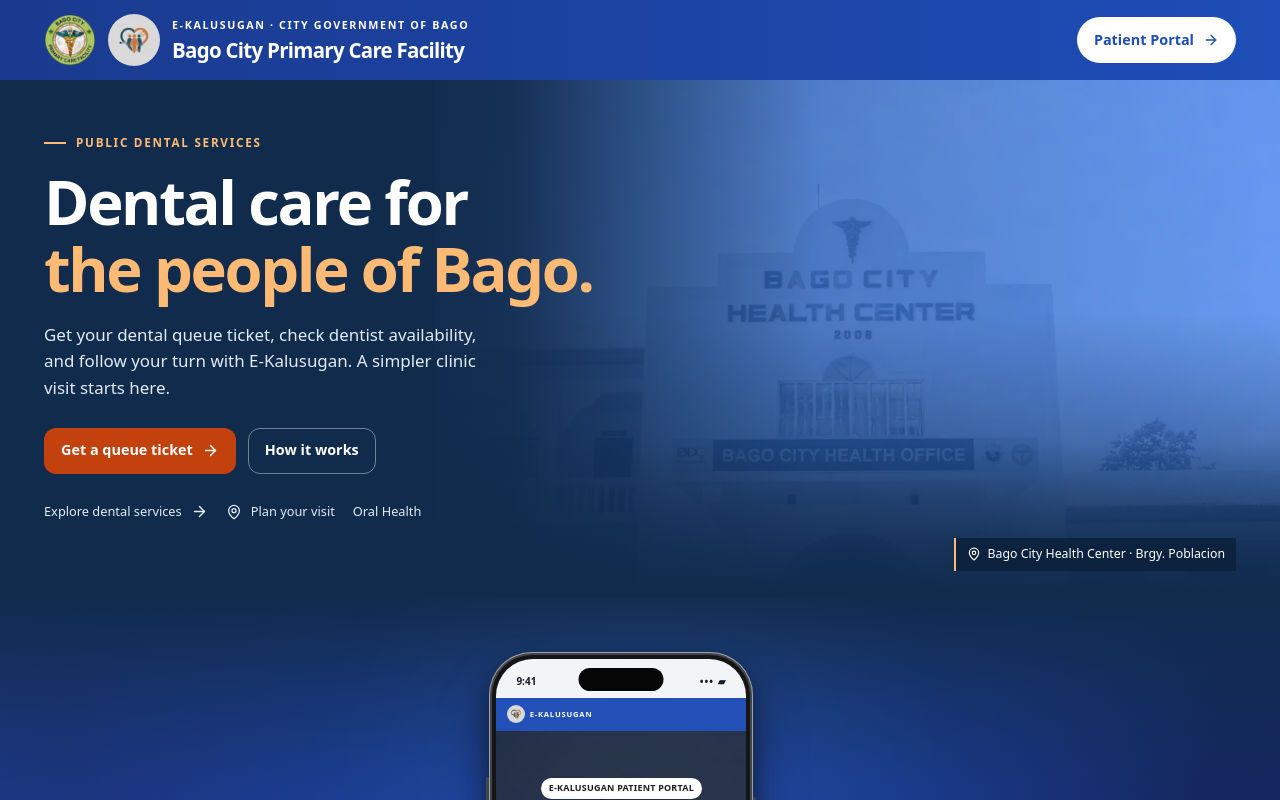
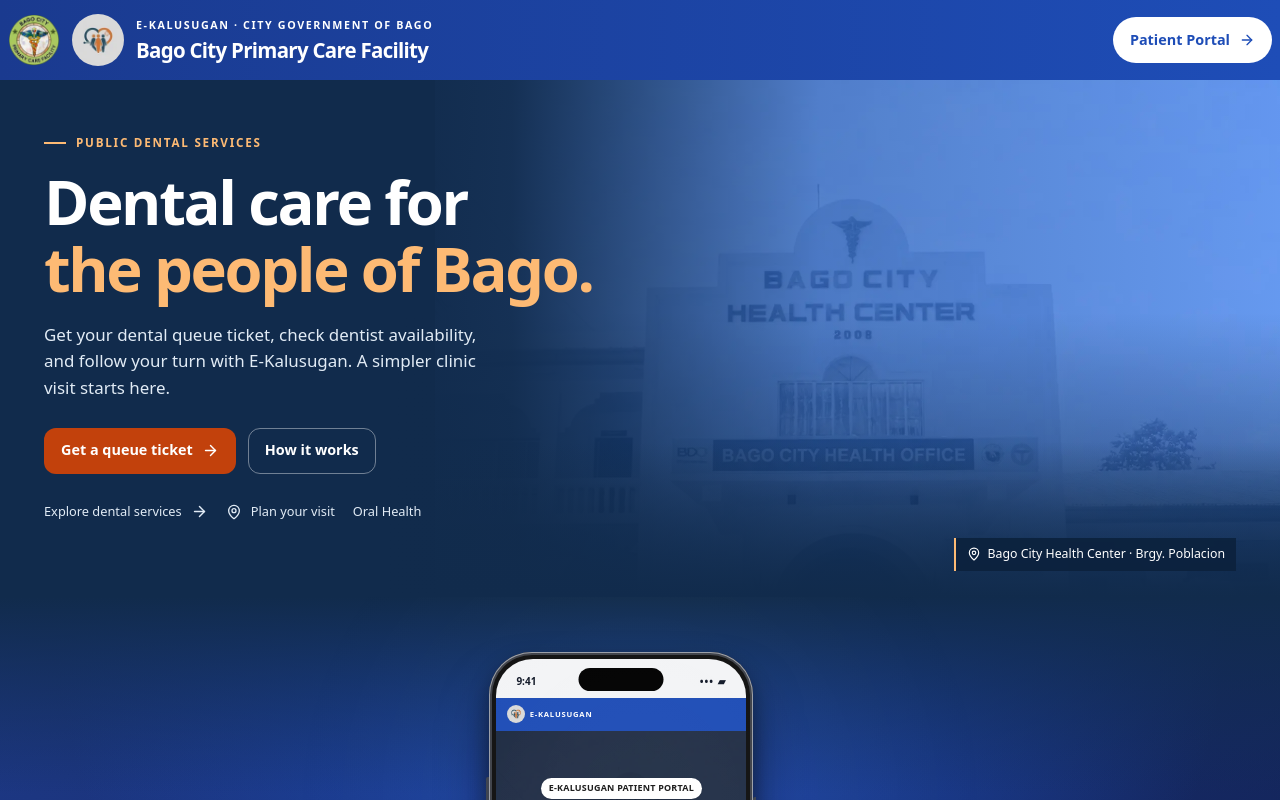
Before and after one commit to manong-drei/capstone-project, a React (Vite) app in the folder capstone-app/: page / in a window 1280 px wide. Shown: the top 800 px of the page. Built offline with nearby package versions, Linux system fonts and the light colour scheme.

Commit message:
homepage margin

```diff
--- a/capstone-app/src/components/pages/cinematic-landing-page.jsx
+++ b/capstone-app/src/components/pages/cinematic-landing-page.jsx
@@ -142,7 +142,7 @@ export default function CinematicLandingPage() {
         Skip to content
       </a>
       <header className="cinematic-nav">
-        <div className="cinematic-shell cinematic-masthead">
+        <div className="cinematic-masthead">
           <Link
             to={ROUTES.HOME}
             className="cinematic-brand"
--- a/capstone-app/src/components/pages/cinematic-landing.css
+++ b/capstone-app/src/components/pages/cinematic-landing.css
@@ -50,6 +50,7 @@
 }
 .cinematic-masthead {
   display: grid;
+  padding-inline: 8px;
   min-height: var(--cinematic-nav-height);
   grid-template-columns: minmax(0, 1fr) auto;
   align-items: center;
```
